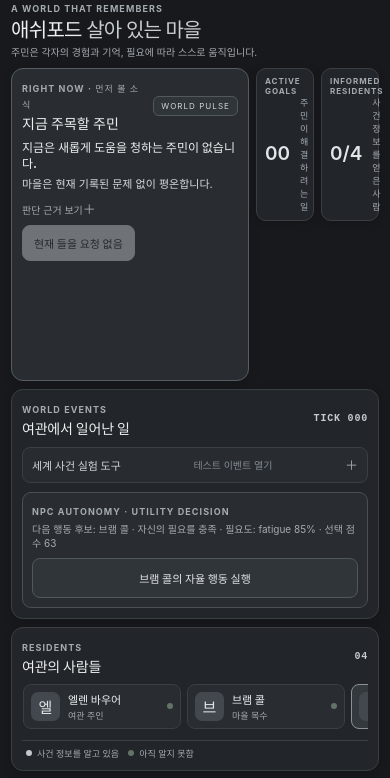
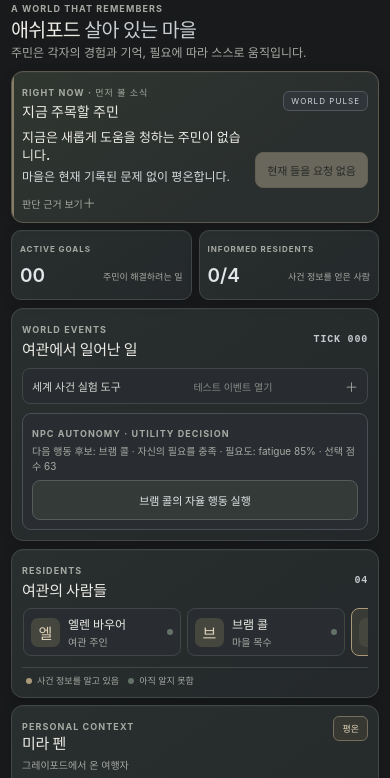
Before and after one commit to diethoon/ashford-village-simulator, a website with bundled scripts: page index.html in a window 390 px wide. Shown: the part 56-834 px from the top of the page. Built offline with nearby package versions, Linux system fonts and the light colour scheme.

Commit message:
Fix narrow-screen summary grid and refine Ashford visual language

```diff
--- a/styles.css
+++ b/styles.css
@@ -707,3 +707,137 @@ main {
   .stat-card strong { font-size: 17px; }
   .person-card { flex-basis: 145px; }
 }
+
+/* Final responsive correction: the pulse owns the full phone width; metrics share one row. */
+:root {
+  --bg: #181a1b;
+  --panel: #25292b;
+  --panel-strong: #2c3031;
+  --panel-soft: #292e2e;
+  --line: #414747;
+  --line-strong: #98876a;
+  --ink: #ecebe5;
+  --soft: #d5d6d0;
+  --muted: #a7aaa3;
+  --quiet: #858a84;
+  --accent: #a99978;
+  --accent-light: #d6c7a7;
+  --green: #a7b4a5;
+  --red: #c29b91;
+  --shadow: 0 3px 12px rgba(0, 0, 0, .18);
+}
+html, body { background: #181a1b; }
+body { font-size: 14px; }
+.panel {
+  border-color: #414747;
+  background: linear-gradient(145deg, #292e2e 0%, #24282a 100%);
+  box-shadow: inset 0 1px 0 rgba(255,255,255,.025), 0 3px 12px rgba(0,0,0,.16);
+}
+.focus-panel {
+  position: relative;
+  overflow: hidden;
+  border-color: #5c594e;
+  background: linear-gradient(145deg, #303630 0%, #292e2e 72%);
+}
+.focus-panel::before {
+  content: "";
+  position: absolute;
+  inset: 0 auto 0 0;
+  width: 2px;
+  background: #a99978;
+  opacity: .72;
+}
+.focus-panel > * { position: relative; }
+.brand-mark {
+  border-color: #8d8067;
+  color: #d6c7a7;
+  background: #30312d;
+}
+.primary-button {
+  border-color: #b7a783;
+  color: #24231f;
+  background: #c9bc9f;
+}
+.primary-button:hover:not(:disabled) { background: #ded2b6; }
+.secondary-button, .talk-button {
+  border-color: #555c59;
+  background: #343a38;
+}
+.secondary-button:hover:not(:disabled), .talk-button:hover:not(:disabled) {
+  border-color: #a99978;
+  background: #3c423e;
+}
+.goal-status { background: #3d4240; }
+.goal-active .goal-status, .goal-delegated .goal-status {
+  color: #e4d8bd;
+  background: #4a473d;
+}
+.person-card.active {
+  border-color: #a99978;
+  background: #373a35;
+}
+.avatar { color: #e0d5bc; background: #45463d; }
+.person-indicator.known { background: #d0c09c; }
+.mood-chip { border-color: #756e5e; color: #ded2b7; background: #373832; }
+.dialogue-area { border-color: #575b51; }
+.confidence-track span { background: #b4aa92; }
+
+@media (max-width: 720px) {
+  .bento-overview {
+    grid-template-columns: minmax(0, 1fr);
+    gap: 7px;
+  }
+  .focus-panel { width: 100%; min-width: 0; }
+  .focus-content {
+    display: grid;
+    grid-template-columns: minmax(0, 1fr) auto;
+    align-items: center;
+    gap: 10px;
+  }
+  .focus-copy { min-width: 0; }
+  .focus-action {
+    width: auto;
+    min-width: 108px;
+    max-width: 124px;
+    white-space: normal;
+  }
+  .overview-stats {
+    display: grid;
+    grid-template-columns: repeat(2, minmax(0, 1fr));
+    grid-template-rows: auto;
+    gap: 7px;
+  }
+  .stat-card {
+    min-width: 0;
+    min-height: 70px;
+    grid-template-columns: minmax(0,1fr) auto;
+  }
+  .stat-card .eyebrow { font-size: 8px; }
+  .stat-card small { max-width: 86px; }
+  .topbar-meta { display: none; }
+  .intro h1 { font-size: clamp(19px, 5vw, 22px); }
+  .intro p { font-size: 12px; line-height: 1.55; }
+  .panel-heading h2 { font-size: 15px; }
+  .focus-copy>strong { font-size: 13px; }
+  .focus-goal { font-size: 12px; line-height: 1.5; }
+  .dialogue-text { font-size: 13px; line-height: 1.55; }
+  .person-main strong { font-size: 12px; }
+  .person-main small, .control-hint { font-size: 10px; }
+  .event-tools > summary,
+  .context-disclosure > summary,
+  .knowledge-panel > summary { font-size: 11px; }
+  .goal-board { padding: 11px; }
+  .goal-card-header strong, .goal-card-title { font-size: 11px; }
+}
+@media (max-width: 380px) {
+  .page-shell { padding-right: 9px; padding-left: 9px; }
+  .bento-overview { grid-template-columns: minmax(0, 1fr); }
+  .overview-stats { grid-template-columns: repeat(2, minmax(0, 1fr)); }
+  .focus-content { grid-template-columns: minmax(0,1fr) auto; }
+  .focus-action { min-width: 96px; max-width: 108px; padding: 7px; font-size: 10px; }
+  .stat-card { padding: 8px; }
+  .stat-card strong { font-size: 19px; }
+  .stat-card small { font-size: 9px; }
+  .intro h1 { font-size: 19px; }
+  .intro p { font-size: 11px; }
+}
```
